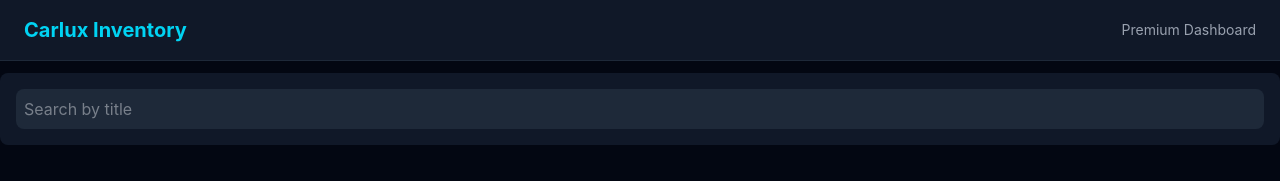
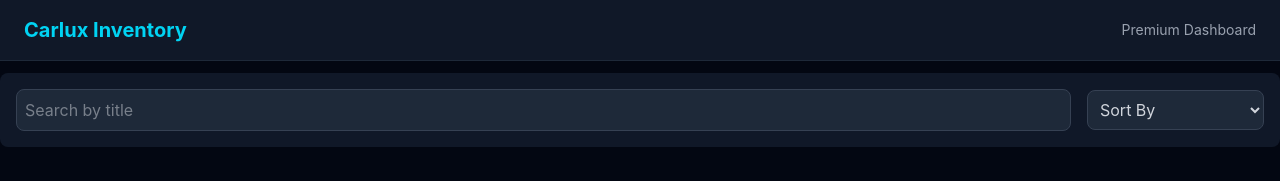
Before and after one commit to md-abu-naim/carlux-inventory, a React (Vite) app: page / in a window 1280 px wide. Shown: the top 181 px of the page. Built offline with nearby package versions, Linux system fonts and the light colour scheme.

Commit message:
design SortDropdown with showing in home page

```diff
--- a/src/Components/SearchBar.jsx
+++ b/src/Components/SearchBar.jsx
@@ -2,7 +2,7 @@
 const SearchBar = () => {
     return (
         <input type="text" name="search" placeholder="Search by title"
-            className="w-full p-2 bg-gray-800 rounded-lg border-gray-800" />
+            className="w-full p-2 bg-gray-800 rounded-lg border border-gray-700 focus:outline-none focus:ring-2 focus:ring-cyan-500" />
     );
 };
 
--- /dev/null
+++ b/src/Components/SortDropdown.jsx
@@ -0,0 +1,13 @@
+
+const SortDropdown = () => {
+    return (
+        <select
+            className="p-2 rounded-lg bg-gray-800 border border-gray-700 focus:outline-none focus:ring-2 focus:ring-cyan-500">
+            <option value="">Sort By</option>
+            <option value="low">Price: Low to High</option>
+            <option value="high">Price: High to Low</option>
+        </select>
+    );
+};
+
+export default SortDropdown;
--- a/src/Pages/Home.jsx
+++ b/src/Pages/Home.jsx
@@ -1,5 +1,6 @@
 import Navber from '../Components/Navber';
 import SearchBar from '../Components/SearchBar';
+import SortDropdown from '../Components/SortDropdown';
 
 const Home = () => {
     return (
@@ -9,7 +10,7 @@
 
             <div className='flex flex-col md:flex-row items-center justify-between gap-4 bg-gray-900 p-4 rounded-lg'>
                 <SearchBar />
-
+                <SortDropdown />
             </div>
         </div>
     );
```
